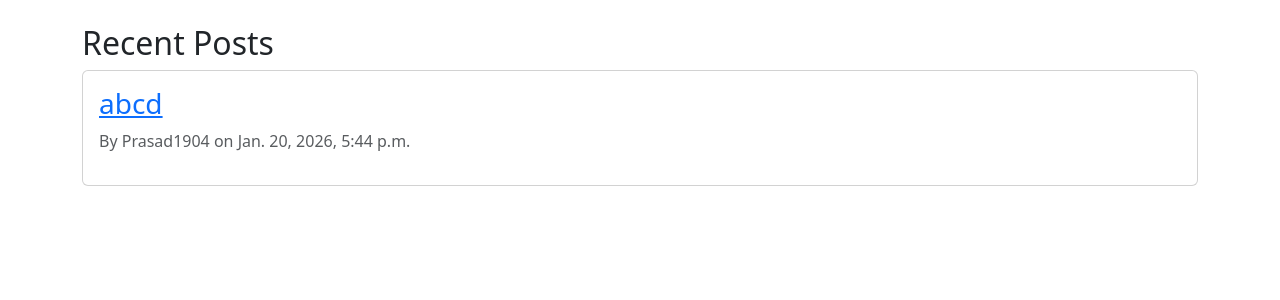
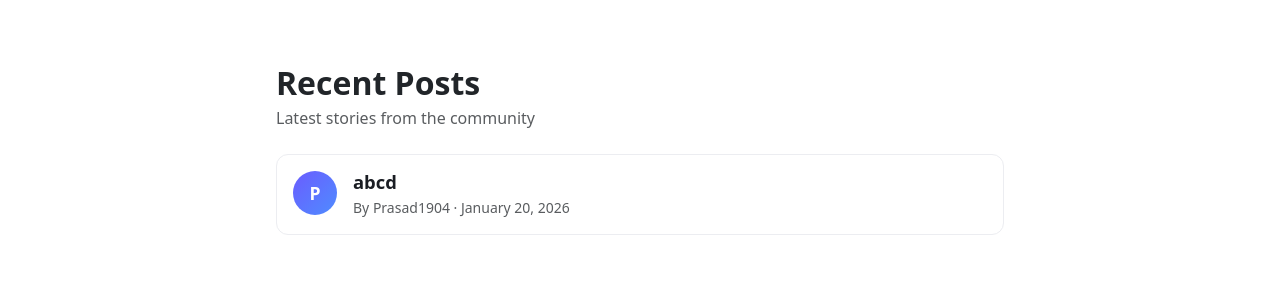
Before and after one commit to kulkarnicodes-dev/Blogsite, a Django app: page / in a window 1280 px wide. Shown: the part 62-362 px from the top of the page. Run offline with Django 5.2, Linux system fonts and the light colour scheme; data comes from the database, SQL or seed files in the repository.

Commit message:
Revamp recent posts display with new styles
Updated the layout and style of the recent posts section to enhance user experience and added a new empty state message.

```diff
--- a/templates/blog/post_list.html
+++ b/templates/blog/post_list.html
@@ -1,12 +1,103 @@
 {% extends 'base.html' %}
 {% block content %}
-    <h2>Recent Posts</h2>
-    {% for post in posts %}
-        <div class="card mb-3">
-            <div class="card-body">
-                <h3><a href="{% url 'post_detail' post.pk %}">{{ post.title }}</a></h3>
-                <p class="text-muted">By {{ post.author }} on {{ post.created_at }}</p>
-            </div>
+<div class="feed-wrapper mx-auto">
+    <div class="feed-header mb-4">
+        <h2 class="fw-bold mb-1">Recent Posts</h2>
+        <p class="text-muted mb-0">Latest stories from the community</p>
+    </div>
+
+    {% if posts %}
+        {% for post in posts %}
+            <a href="{% url 'post_detail' post.pk %}" class="post-card-link">
+                <div class="card post-card mb-3">
+                    <div class="card-body d-flex align-items-start gap-3">
+                        <div class="post-avatar">
+                            {{ post.author.username|default:post.author|first|upper }}
+                        </div>
+                        <div class="flex-grow-1">
+                            <h3 class="post-card-title mb-1">{{ post.title }}</h3>
+                            <p class="text-muted small mb-0">
+                                By {{ post.author.username|default:post.author }}
+                                &middot;
+                                {{ post.created_at|date:"F j, Y" }}
+                            </p>
+                        </div>
+                        <i class="bi bi-arrow-right post-card-arrow"></i>
+                    </div>
+                </div>
+            </a>
+        {% endfor %}
+    {% else %}
+        <div class="empty-state text-center py-5">
+            <i class="bi bi-journal-x empty-icon mb-3"></i>
+            <p class="text-muted mb-0">No posts yet. Be the first to share something!</p>
         </div>
-    {% endfor %}
+    {% endif %}
+</div>
+
+<style>
+    .feed-wrapper {
+        max-width: 760px;
+        padding: 2.5rem 1rem;
+    }
+
+    .post-card-link {
+        text-decoration: none;
+        display: block;
+    }
+
+    .post-card {
+        border: 1px solid #ecedf1;
+        border-radius: 12px;
+        transition: transform 0.15s ease, box-shadow 0.15s ease, border-color 0.15s ease;
+    }
+
+    .post-card:hover {
+        transform: translateY(-2px);
+        box-shadow: 0 8px 20px rgba(20, 20, 43, 0.08);
+        border-color: #dcdfe6;
+    }
+
+    .post-avatar {
+        width: 44px;
+        height: 44px;
+        border-radius: 50%;
+        background: linear-gradient(135deg, #6a5cff, #4f8cff);
+        color: #fff;
+        display: flex;
+        align-items: center;
+        justify-content: center;
+        font-weight: 700;
+        font-size: 1.1rem;
+        flex-shrink: 0;
+    }
+
+    .post-card-title {
+        font-size: 1.15rem;
+        font-weight: 700;
+        color: #1a1d23;
+    }
+
+    .post-card-arrow {
+        align-self: center;
+        color: #c3c6cf;
+        font-size: 1.1rem;
+        transition: transform 0.15s ease, color 0.15s ease;
+    }
+
+    .post-card:hover .post-card-arrow {
+        transform: translateX(4px);
+        color: #6a5cff;
+    }
+
+    .empty-state {
+        border: 1px dashed #dfe3ea;
+        border-radius: 12px;
+    }
+
+    .empty-icon {
+        font-size: 2.5rem;
+        color: #c3c6cf;
+    }
+</style>
 {% endblock %}
```
